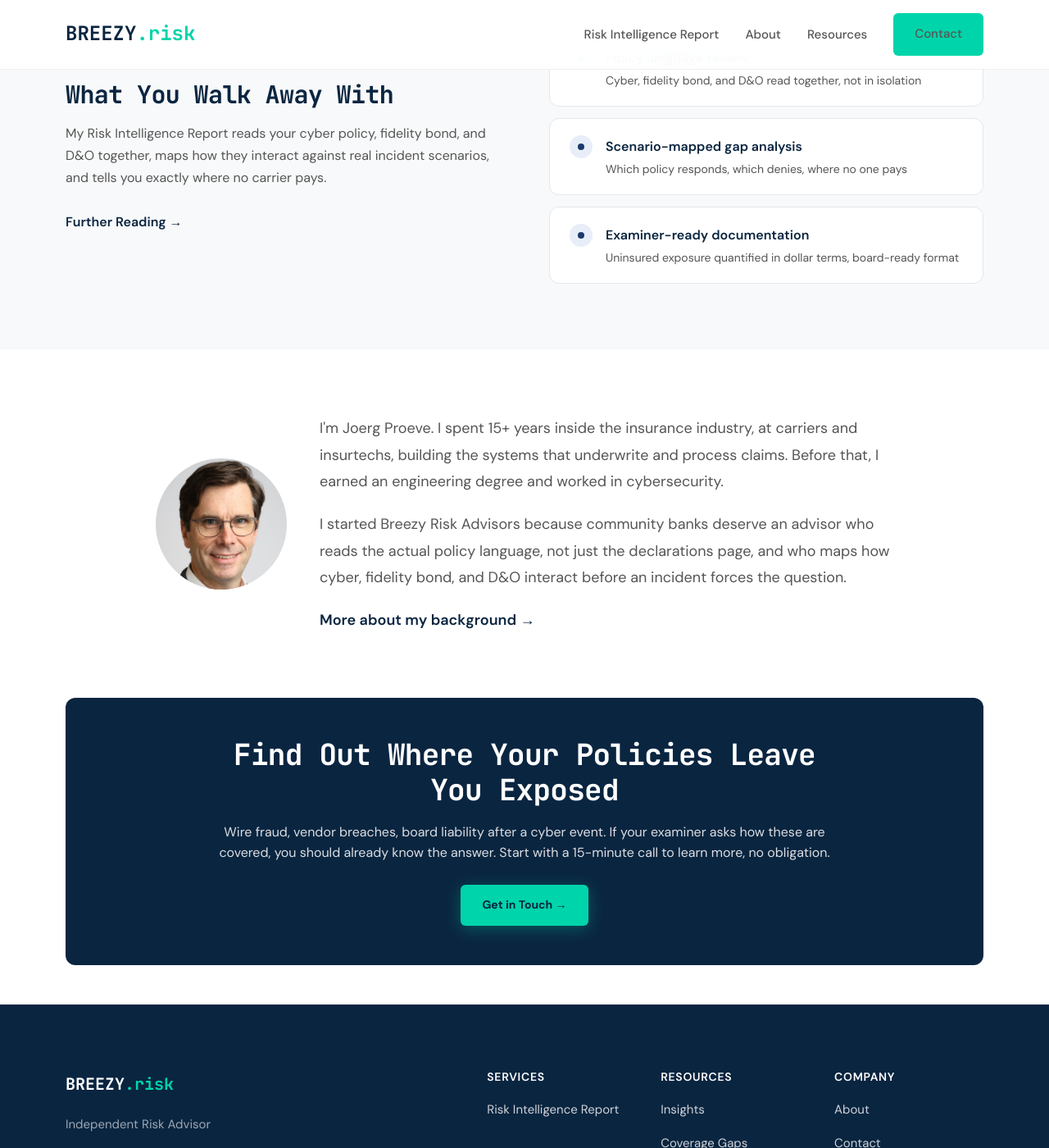
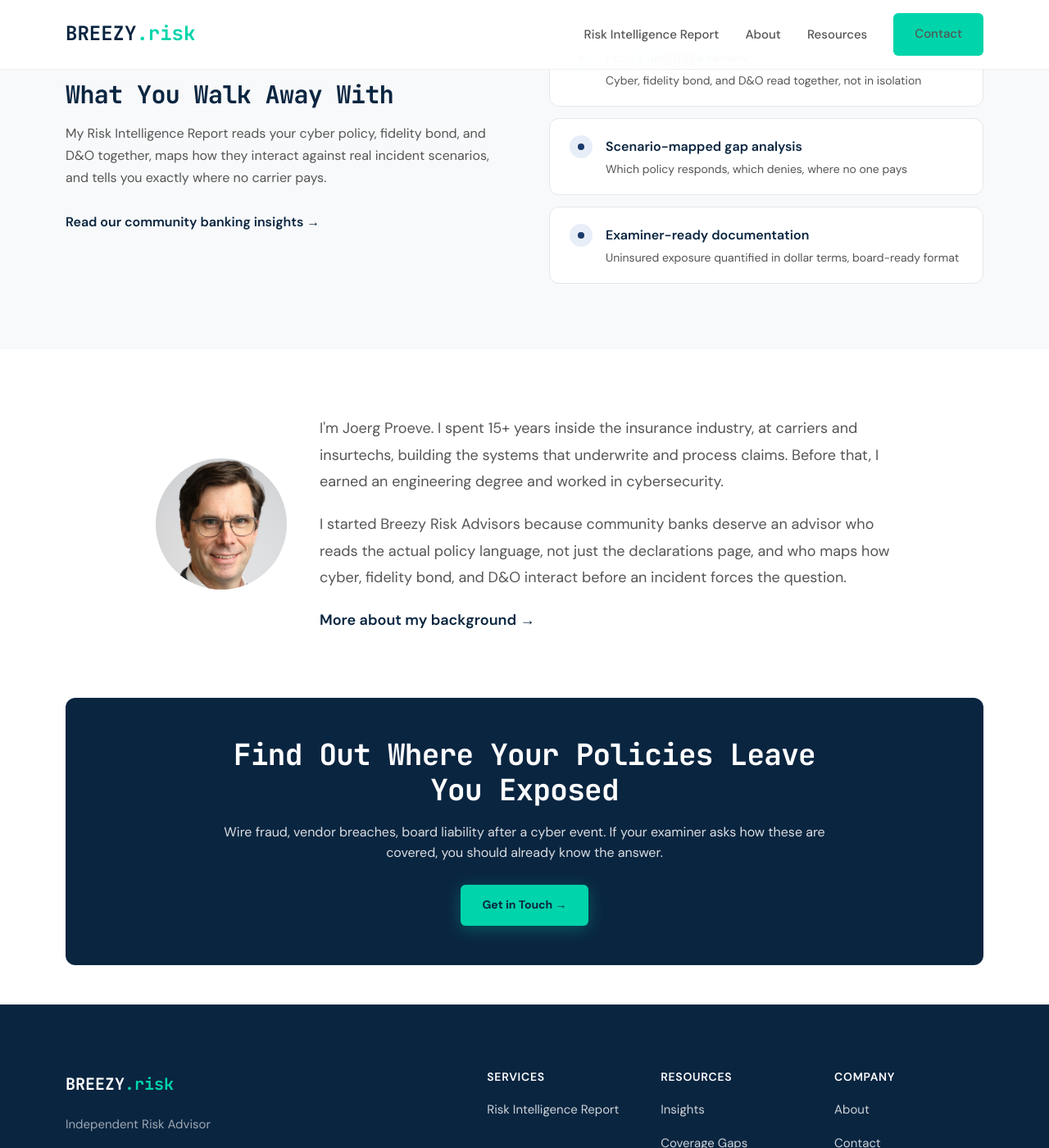
Before and after one commit to joeproe1/breezyins.com, a Jekyll site: the page built from community-bank-insurance.html, in a window 1280 px wide and 1400 px high, scrolled down 1381 px. Shown: the whole window at 82% size. Built offline with Jekyll 4.4.1, drawn with Linux system fonts in a browser that asks for light colours.

Commit message:
Polish community bank page: cleaner title, link label, CTA
Drop "Insurance" from title tag, replace "Further Reading" with
specific label, remove salesy "15-minute call" from CTA subtitle.

Co-Authored-By: Claude Opus 4.6 <noreply@anthropic.com>

```diff
--- a/community-bank-insurance.html
+++ b/community-bank-insurance.html
@@ -116,7 +116,7 @@ permalink: /community-bank-insurance/
           and D&amp;O together, maps how they interact against real incident
           scenarios, and tells you exactly where no carrier pays.
         </p>
-        <a href="{{ '/insights/' | relative_url }}#community-banks" style="color:var(--brand-primary); font-weight:600; text-decoration:none; font-size:16px;">Further Reading &rarr;</a>
+        <a href="{{ '/insights/' | relative_url }}#community-banks" style="color:var(--brand-primary); font-weight:600; text-decoration:none; font-size:16px;">Read our community banking insights &rarr;</a>
       </div>
 
       <div class="bank-product__checklist">
@@ -173,4 +173,4 @@ permalink: /community-bank-insurance/
   </div>
 </section>
 
-{% include cta-banner.html title="Find Out Where Your Policies Leave You Exposed" subtitle="Wire fraud, vendor breaches, board liability after a cyber event. If your examiner asks how these are covered, you should already know the answer. Start with a 15-minute call to learn more, no obligation." button="Get in Touch" %}
+{% include cta-banner.html title="Find Out Where Your Policies Leave You Exposed" subtitle="Wire fraud, vendor breaches, board liability after a cyber event. If your examiner asks how these are covered, you should already know the answer." button="Get in Touch" %}
```
Also changed, not shown: other parts of community-bank-insurance.html (+2 -2 lines).
